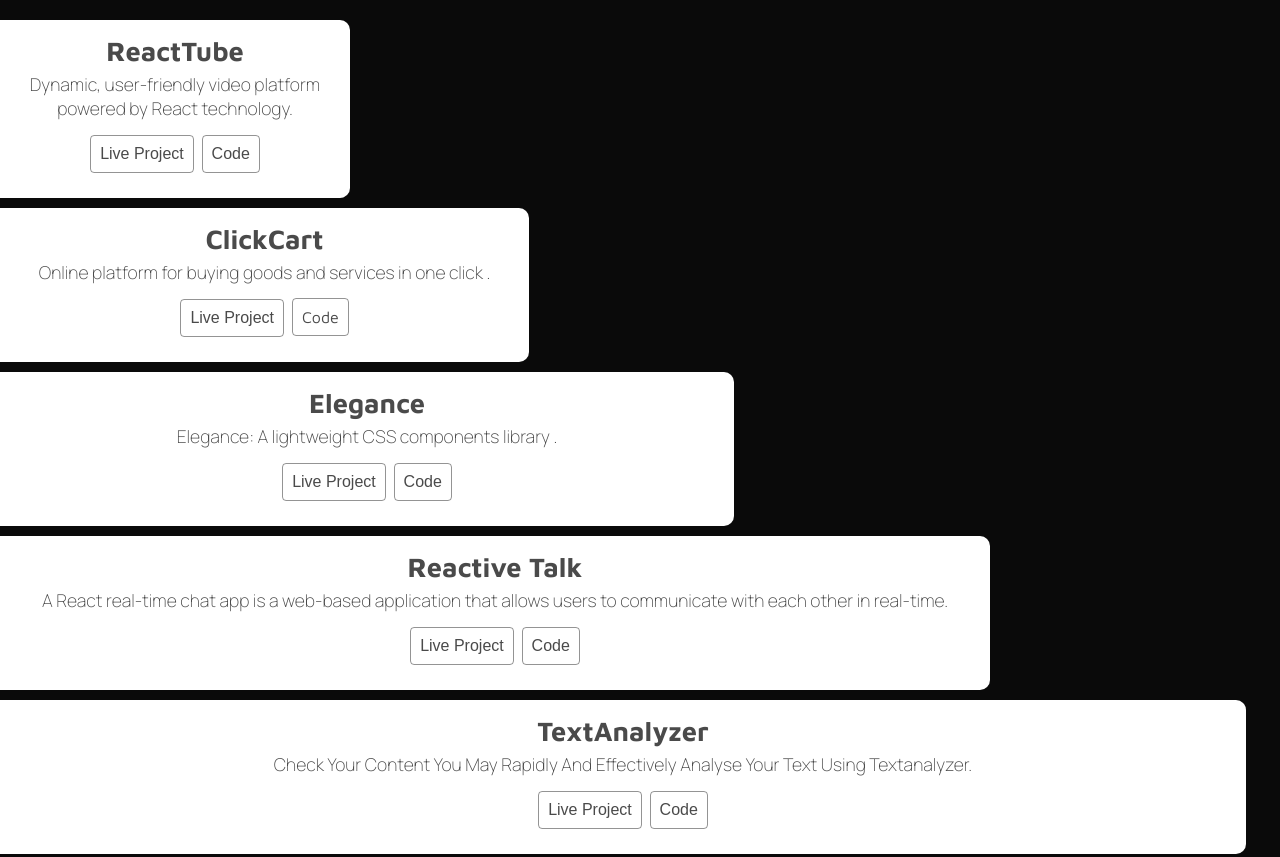
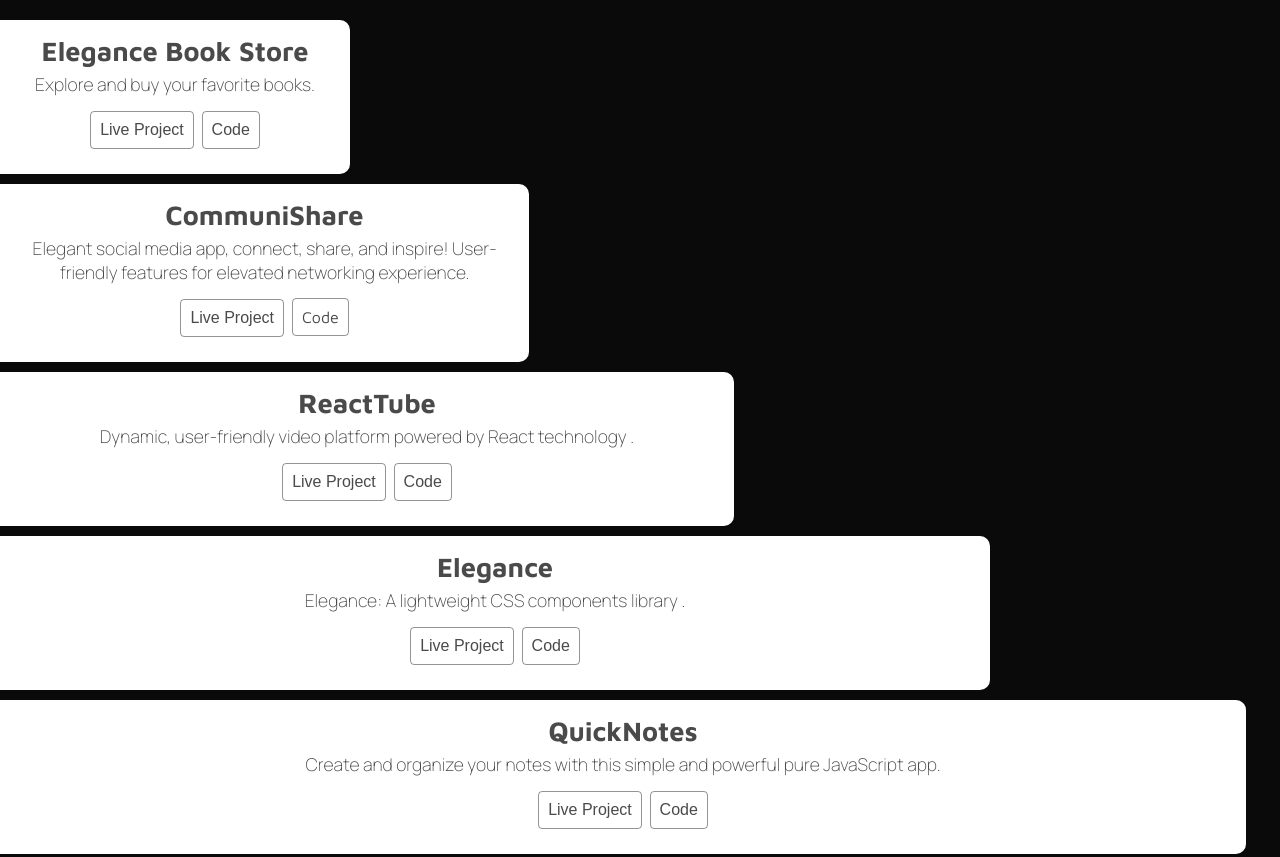
Before and after one commit to iamtoufiq/-My-Portfolio, a plain HTML site: page index.html in a window 1280 px wide. Shown: the part 820-1677 px from the top of the page. Drawn offline with Linux system fonts and the light colour scheme; a script that the page names is missing.

Commit message:
Update portfolio: Added new projects and improved project descriptions

```diff
--- a/index.html
+++ b/index.html
@@ -53,48 +53,48 @@
   <section id="projects" class="has-background-black">
     <!-- ------------------------1st project--------------------------- -->
     <div class="project-div has-background-white has-text-centered p1">
-      <h1 class="has-text-weight-bold">ReactTube</h1>
-      <p class="project-p">Dynamic, user-friendly video platform powered by React technology.</p>
-      <a target="_blank" href="https://video-e4hds7wbf-iamtoufiq.vercel.app/"><button class="button button-h1">Live
+      <h1 class="has-text-weight-bold">Elegance Book Store</h1>
+      <p class="project-p">Explore and buy your favorite books.</p>
+      <a target="_blank" href="https://book-stop.vercel.app/"><button class="button button-h1">Live
           Project</button></a>
-      <a target="_blank" href="https://github.com/iamtoufiq/video-app"><button
-          class="button button-h1">Code</button></a>
+      <a target="_blank" href="https://github.com/iamtoufiq/BookStop"><button class="button button-h1">Code</button></a>
     </div>
     <!-- //............................................. -->
     <div class="project-div has-background-white has-text-centered p2">
-      <h1 class="has-text-weight-bold">ClickCart</h1>
-      <p class="project-p">Online platform for buying goods and services in one click .</p>
-      <a target="_blank" href="https://click-cart.vercel.app/"><button class="button button-h1 is-outlined">Live
+      <h1 class="has-text-weight-bold">CommuniShare</h1>
+      <p class="project-p">Elegant social media app, connect, share, and inspire! User-friendly features for elevated
+        networking experience.</p>
+      <a target="_blank" href="https://socail-media-plum.vercel.app/"><button class="button button-h1 is-outlined">Live
           Project</button></a>
-      <a target="_blank" href="https://github.com/iamtoufiq/ClickCart"<button
-          class="button button-h1 is-outlined">Code</button></a>
+      <a target="_blank" href="https://github.com/iamtoufiq/socail-media" <button
+        class="button button-h1 is-outlined">Code</button></a>
     </div>
     <!-- //............................................. -->
     <div class="project-div has-background-white has-text-centered p3">
-      <h1 class="has-text-weight-bold">Elegance</h1>
-      <p class="project-p">Elegance: A lightweight CSS components library .
-      </p>
+      <h1 class="has-text-weight-bold">ReactTube</h1>
+      <p class="project-p">Dynamic, user-friendly video platform powered by React technology .</p>
+      <a target="_blank" href="https://video-e4hds7wbf-iamtoufiq.vercel.app"><button
+          class="button button-h1 is-outlined">Live
+          Project</button></a>
+      <a target="_blank" href="https://github.com/iamtoufiq/video-app"><button
+          class="button button-h1 is-outlined">Code</button></a>
+    </div>
+    <!-- ----------------------------------------------- -->
+    <div class="project-div has-background-white has-text-centered p4">
+      <h1 class="has-text-weight-bold">
+        Elegance</h1>
+      <p class="project-p">Elegance: A lightweight CSS components library .</p>
       <a target="_blank" href="https://elegance-ui.netlify.app/"><button class="button button-h1 is-outlined">Live
           Project</button></a>
       <a target="_blank" href="https://github.com/iamtoufiq/Elegance-Ui"><button
           class="button button-h1 is-outlined">Code</button></a>
     </div>
     <!-- ----------------------------------------------- -->
-    <div class="project-div has-background-white has-text-centered p4">
-      <h1 class="has-text-weight-bold">
-        Reactive Talk</h1>
-      <p class="project-p">A React real-time chat app is a web-based application that allows users to communicate with each other in real-time.</p>
-      <a target="_blank" href="https://reactivetalk.netlify.app/"><button
+    <div class="project-div has-background-white has-text-centered p5" id="bigProject">
+      <h1 class="has-text-weight-bold">QuickNotes</h1>
+      <p class="project-p">Create and organize your notes with this simple and powerful pure JavaScript app.</p>
+      <a target="_blank" href="https://frabjous-cupcake-42e06c.netlify.app/"><button
           class="button button-h1 is-outlined">Live
-          Project</button></a>
-      <a target="_blank" href="https://github.com/iamtoufiq/ReactiveTalk"><button
-          class="button button-h1 is-outlined">Code</button></a>
-    </div>
-    <!-- ----------------------------------------------- -->
-    <div class="project-div has-background-white has-text-centered p5" id="bigProject">
-      <h1 class="has-text-weight-bold">TextAnalyzer</h1>
-      <p class="project-p">Check Your Content You May Rapidly And Effectively Analyse Your Text Using Textanalyzer.</p>
-      <a target="_blank" href="https://textanalyzer2.netlify.app/"><button class="button button-h1 is-outlined">Live
           Project</button></a>
       <a target="_blank" href="https://github.com/iamtoufiq/TextAnalyzer.git"><button
           class="button button-h1 is-outlined">Code</button></a>
```
